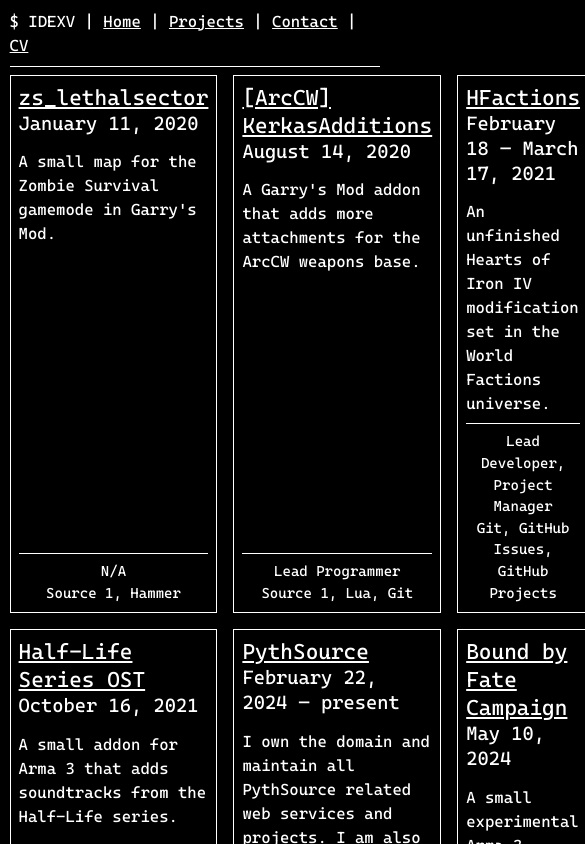
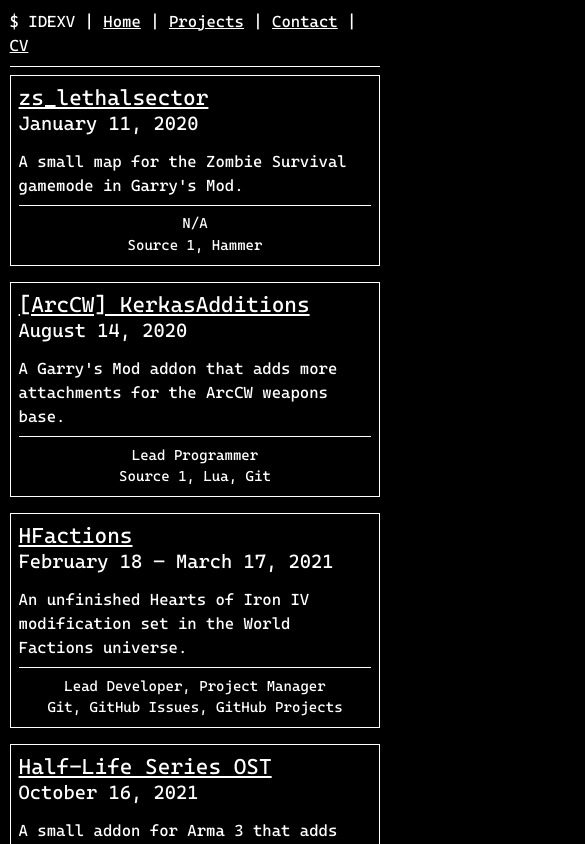
Before and after one commit to IDEXV/idexv-site, a Next.js app: page /projects in a window 390 px wide. Shown: the top 844 px of the page, 585 px wide, since content can reach past the window. Built offline with nearby package versions, Linux system fonts and the light colour scheme.

Commit message:
fix projects list for mobile

```diff
--- a/src/styles/root.scss
+++ b/src/styles/root.scss
@@ -84,3 +84,15 @@
 ol {
     list-style: decimal;
 }
+
+@media screen and (max-width: 1250px) {
+    .projects-list {
+        grid-template-columns: auto auto;
+    }
+}
+
+@media screen and (max-width: 600px) {
+    .projects-list {
+        grid-template-columns: auto;
+    }
+}
```
